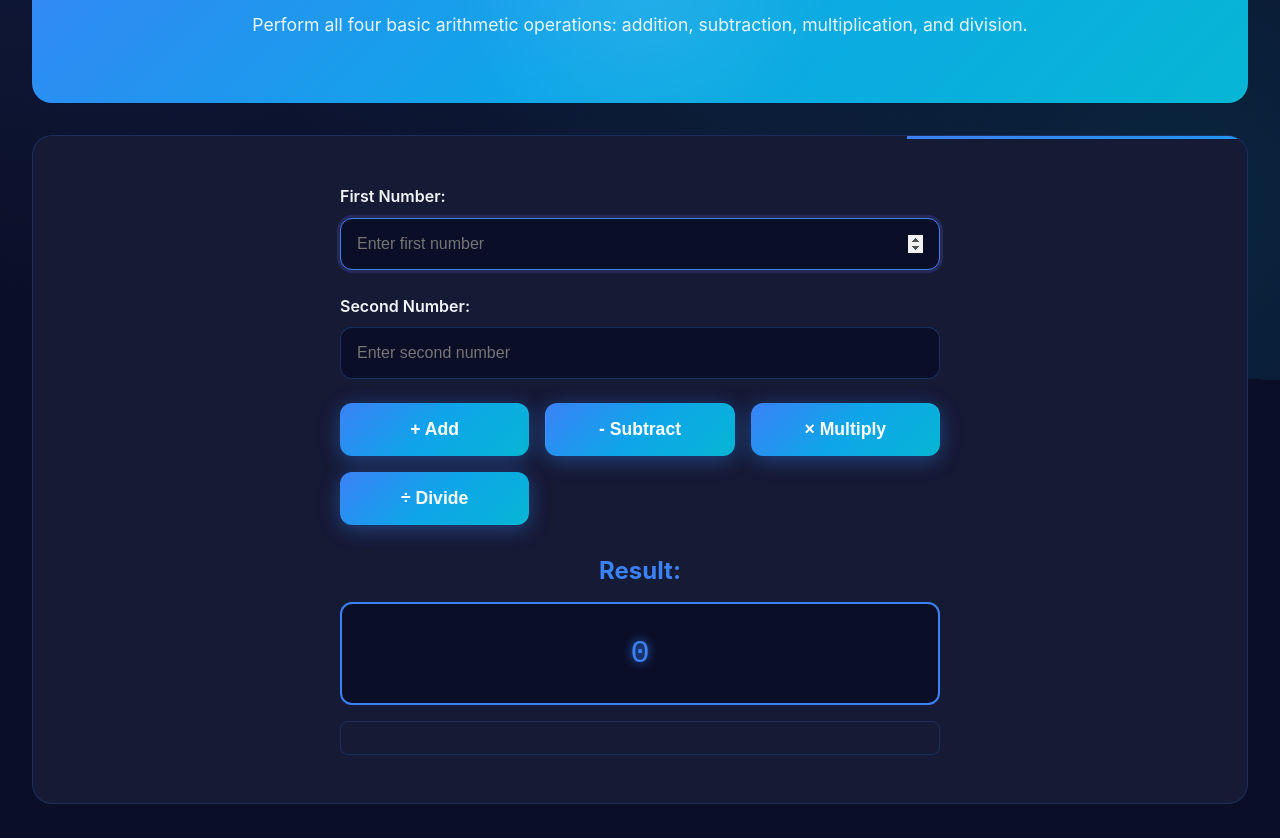
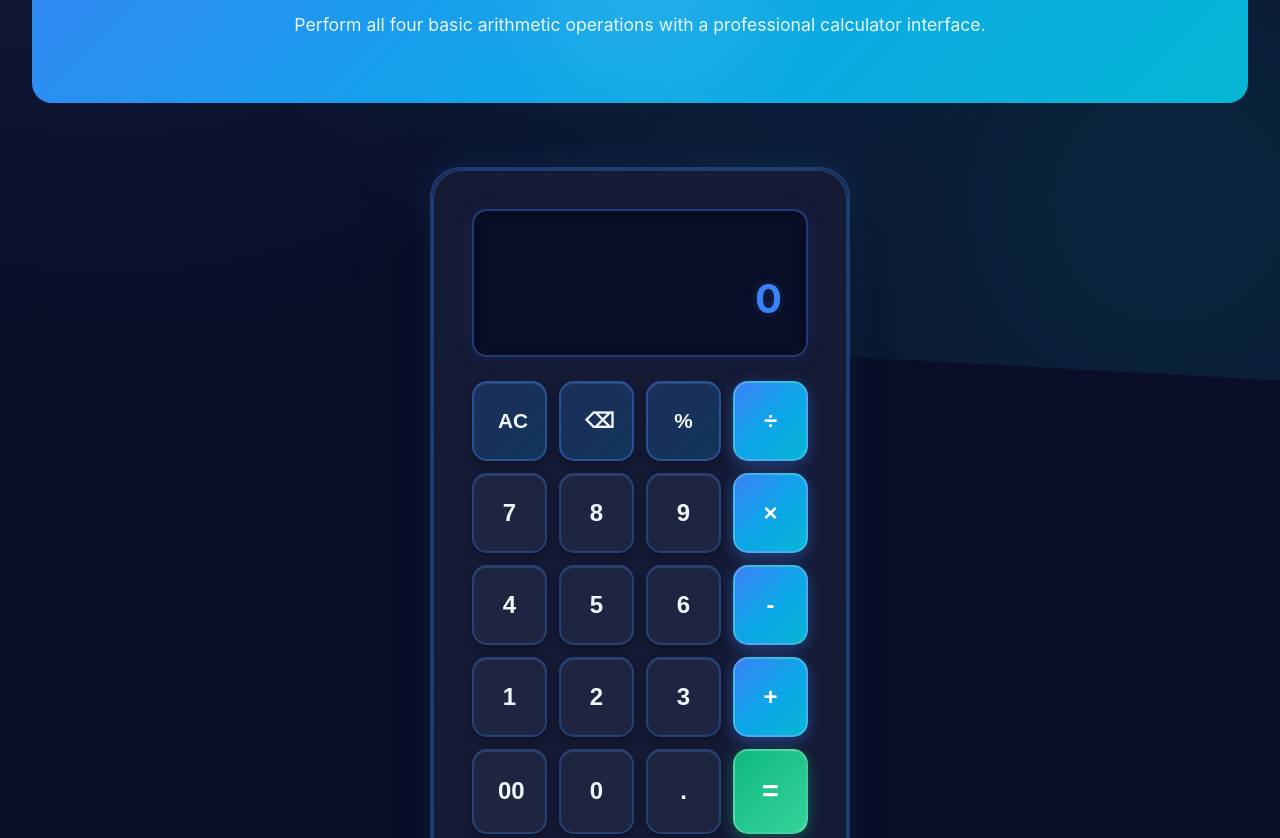
Before and after one commit to RavenJC/Portfolio2, a plain HTML site: page basic.html in a window 1280 px wide. Shown: the part 480-1318 px from the top of the page. Drawn offline with Linux system fonts and the light colour scheme.

Commit message:
Update basic.html

```diff
--- a/basic.html
+++ b/basic.html
@@ -32,33 +32,49 @@
             <!-- Calculator Title -->
             <div class="calculator-header">
                 <h1>Basic Calculator</h1>
-                <p>Perform all four basic arithmetic operations: addition, subtraction, multiplication, and division.</p>
+                <p>Perform all four basic arithmetic operations with a professional calculator interface.</p>
             </div>
 
             <!-- Calculator Container -->
-            <div class="calculator-container">
-                <div class="calculator-form">
-                    <div class="form-group">
-                        <label for="num1">First Number:</label>
-                        <input type="number" id="num1" placeholder="Enter first number">
+            <div class="calculator-wrapper">
+                <div class="modern-calculator">
+                    <!-- Display -->
+                    <div class="calculator-display-modern">
+                        <div class="calc-expression" id="calc-expression"></div>
+                        <div class="calc-result-main" id="calc-result-main">0</div>
                     </div>
 
-                    <div class="form-group">
-                        <label for="num2">Second Number:</label>
-                        <input type="number" id="num2" placeholder="Enter second number">
-                    </div>
+                    <!-- Calculator Buttons Grid -->
+                    <div class="calculator-buttons-grid">
+                        <!-- Row 1: AC, Backspace, %, ÷ -->
+                        <button class="calc-btn-modern calc-function" onclick="clearCalculator()">AC</button>
+                        <button class="calc-btn-modern calc-function" onclick="backspace()">⌫</button>
+                        <button class="calc-btn-modern calc-function" onclick="percentage()">%</button>
+                        <button class="calc-btn-modern calc-operator" onclick="selectOperator('÷')">÷</button>
 
-                    <div class="calculator-buttons">
-                        <button onclick="add()" class="btn btn-primary">+ Add</button>
-                        <button onclick="subtract()" class="btn btn-primary">- Subtract</button>
-                        <button onclick="multiply()" class="btn btn-primary">× Multiply</button>
-                        <button onclick="divide()" class="btn btn-primary">÷ Divide</button>
-                    </div>
+                        <!-- Row 2: 7, 8, 9, × -->
+                        <button class="calc-btn-modern calc-number" onclick="inputNumber('7')">7</button>
+                        <button class="calc-btn-modern calc-number" onclick="inputNumber('8')">8</button>
+                        <button class="calc-btn-modern calc-number" onclick="inputNumber('9')">9</button>
+                        <button class="calc-btn-modern calc-operator" onclick="selectOperator('×')">×</button>
 
-                    <div id="result" class="calculator-result">
-                        <h3>Result:</h3>
-                        <div id="output" class="result-output">0</div>
-                        <div id="operation" class="operation-display"></div>
+                        <!-- Row 3: 4, 5, 6, - -->
+                        <button class="calc-btn-modern calc-number" onclick="inputNumber('4')">4</button>
+                        <button class="calc-btn-modern calc-number" onclick="inputNumber('5')">5</button>
+                        <button class="calc-btn-modern calc-number" onclick="inputNumber('6')">6</button>
+                        <button class="calc-btn-modern calc-operator" onclick="selectOperator('-')">-</button>
+
+                        <!-- Row 4: 1, 2, 3, + -->
+                        <button class="calc-btn-modern calc-number" onclick="inputNumber('1')">1</button>
+                        <button class="calc-btn-modern calc-number" onclick="inputNumber('2')">2</button>
+                        <button class="calc-btn-modern calc-number" onclick="inputNumber('3')">3</button>
+                        <button class="calc-btn-modern calc-operator" onclick="selectOperator('+')">+</button>
+
+                        <!-- Row 5: 00, 0, ., = -->
+                        <button class="calc-btn-modern calc-number" onclick="inputNumber('00')">00</button>
+                        <button class="calc-btn-modern calc-number" onclick="inputNumber('0')">0</button>
+                        <button class="calc-btn-modern calc-number" onclick="inputNumber('.')">.</button>
+                        <button class="calc-btn-modern calc-equals" onclick="compute()">=</button>
                     </div>
                 </div>
             </div>
```
